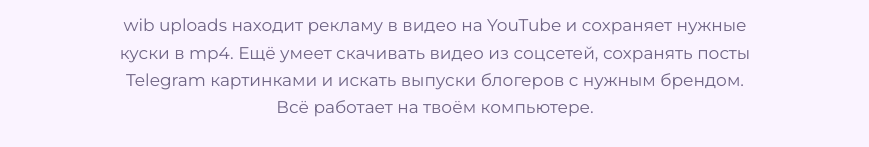
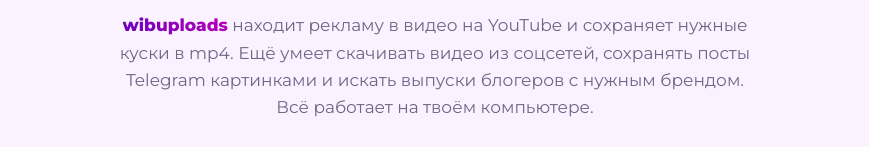
Before and after one commit to Dmitry-Wibly/wib-uploads, a plain HTML site: page docs/index.html in a window 1280 px wide. Shown: the part 186-333 px from the top of the page, without its empty margins (205-1074 px from the left). Drawn offline with Linux system fonts and the light colour scheme.

Commit message:
Витрина: wibuploads слитно и в фирменном градиенте

```diff
--- a/docs/index.html
+++ b/docs/index.html
@@ -19,6 +19,7 @@
   .hero{padding:72px 0 40px;text-align:center}
   h1{font-size:clamp(30px,5vw,48px);line-height:1.15;margin:0 0 16px;font-weight:800}
   h1 span{background:linear-gradient(115deg,var(--violet),var(--pink));-webkit-background-clip:text;background-clip:text;color:transparent}
+  .brand{font-weight:800;background:linear-gradient(115deg,var(--violet),var(--pink));-webkit-background-clip:text;background-clip:text;color:transparent}
   .lead{max-width:640px;margin:0 auto 28px;color:var(--dim);font-size:17px}
   .btns{display:flex;gap:12px;justify-content:center;flex-wrap:wrap}
   .btn{display:inline-block;padding:13px 26px;border-radius:30px;font-weight:700;font-size:14px;text-decoration:none;border:1.5px solid var(--violet);color:var(--violet)}
@@ -47,7 +48,7 @@
 <div class="wrap">
   <section class="hero">
     <h1>Рекламные интеграции из роликов <span>одной кнопкой</span></h1>
-    <p class="lead">wib uploads находит рекламу в видео на YouTube и сохраняет нужные куски в mp4. Ещё умеет скачивать видео из соцсетей, сохранять посты Telegram картинками и искать выпуски блогеров с нужным брендом. Всё работает на твоём компьютере.</p>
+    <p class="lead"><span class="brand">wibuploads</span> находит рекламу в видео на YouTube и сохраняет нужные куски в mp4. Ещё умеет скачивать видео из соцсетей, сохранять посты Telegram картинками и искать выпуски блогеров с нужным брендом. Всё работает на твоём компьютере.</p>
     <div class="btns">
       <a class="btn main" href="https://github.com/Dmitry-Wibly/wib-uploads/archive/refs/heads/main.zip">Скачать</a>
     </div>
```
